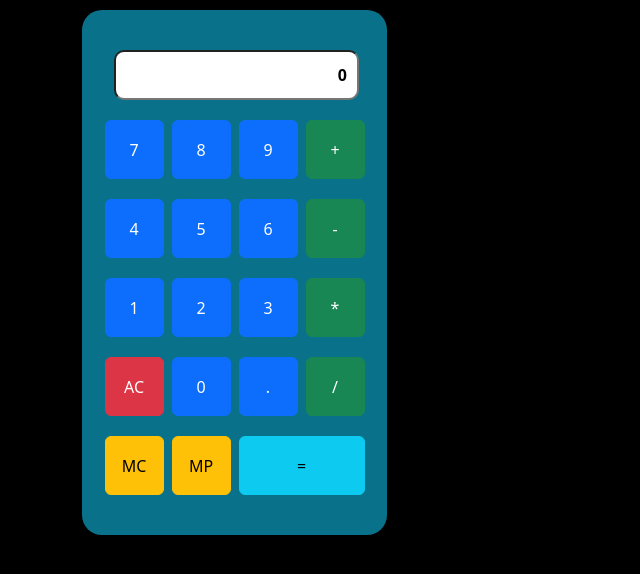
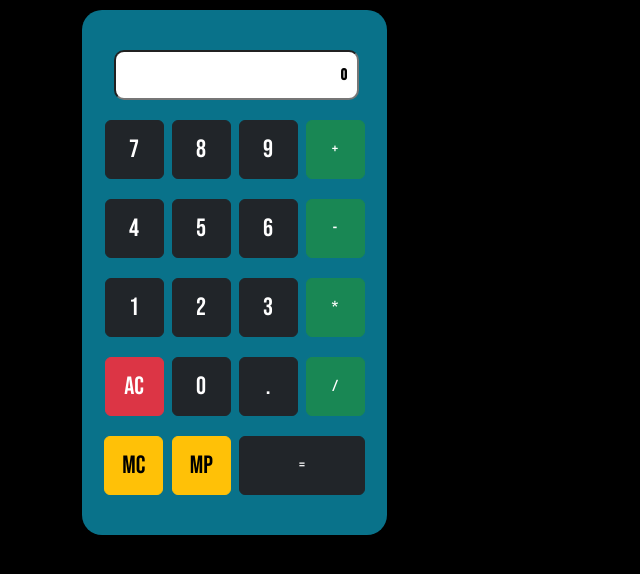
Before and after one commit to MReiss97/JS-Calculator, a plain HTML site: page index.html in a window 1280 px wide. Shown: the whole page, without its empty margins (0-640 px from the left). Drawn offline with nearby package versions, Linux system fonts and the light colour scheme.

Commit message:
Customized CSS

```diff
--- a/index.html
+++ b/index.html
@@ -11,6 +11,10 @@
     <link href="https://cdn.jsdelivr.net/npm/bootstrap@5.3.2/dist/css/bootstrap.min.css" rel="stylesheet"
         crossorigin="anonymous" />
         <link href="style.css" rel="stylesheet" />
+        <link rel="preconnect" href="https://fonts.googleapis.com">
+<link rel="preconnect" href="https://fonts.gstatic.com" crossorigin>
+<link href="https://fonts.googleapis.com/css2?family=Bebas+Neue&display=swap" rel="stylesheet">
+
 </head>
 
 <body>
@@ -22,34 +26,34 @@
                 </form>
             </div>
             <div class="row justify-content-center">
-                <button type="button" class="btn btn-primary numBut" onclick="numButPress(7)">7</button>
-                <button type="button" class="btn btn-primary numBut" onclick="numButPress(8)">8</button>
-                <button type="button" class="btn btn-primary numBut" onclick="numButPress(9)">9</button>
+                <button type="button" class="btn btn-dark numBut" onclick="numButPress(7)">7</button>
+                <button type="button" class="btn btn-dark numBut" onclick="numButPress(8)">8</button>
+                <button type="button" class="btn btn-dark numBut" onclick="numButPress(9)">9</button>
                 <button type="button" class="btn btn-success mathBut" onclick="mathButPress('+')">+</button>
             </div>
             <div class="row justify-content-center">
-                <button type="button" class="btn btn-primary numBut" onclick="numButPress(4)">4</button>
-                <button type="button" class="btn btn-primary numBut" onclick="numButPress(5)">5</button>
-                <button type="button" class="btn btn-primary numBut" onclick="numButPress(6)">6</button>
+                <button type="button" class="btn btn-dark numBut" onclick="numButPress(4)">4</button>
+                <button type="button" class="btn btn-dark numBut" onclick="numButPress(5)">5</button>
+                <button type="button" class="btn btn-dark numBut" onclick="numButPress(6)">6</button>
                 <button type="button" class="btn btn-success mathBut" onclick="mathButPress('-')">-</button>
             </div>
             <div class="row justify-content-center">
-                <button type="button" class="btn btn-primary numBut" onclick="numButPress(1)">1</button>
-                <button type="button" class="btn btn-primary numBut" onclick="numButPress(2)">2</button>
-                <button type="button" class="btn btn-primary numBut" onclick="numButPress(3)">3</button>
+                <button type="button" class="btn btn-dark numBut" onclick="numButPress(1)">1</button>
+                <button type="button" class="btn btn-dark numBut" onclick="numButPress(2)">2</button>
+                <button type="button" class="btn btn-dark numBut" onclick="numButPress(3)">3</button>
                 <button type="button" class="btn btn-success mathBut" onclick="mathButPress('*')">*</button>
             </div>
             <div class="row justify-content-center">
                 <button type="button" class="btn btn-danger numBut" onclick="numButPress()">AC</button>
-                <button type="button" class="btn btn-primary numBut" onclick="numButPress(0)">0</button>
-                <button type="button" class="btn btn-primary numBut" onclick="numButPress('.')">.</button>
+                <button type="button" class="btn btn-dark numBut" onclick="numButPress(0)">0</button>
+                <button type="button" class="btn btn-dark numBut" onclick="numButPress('.')">.</button>
                 <button type="button" class="btn btn-success mathBut" onclick="mathButPress('/')">/</button>
 
             </div>
             <div class="row justify-content-center">
-                <button type="button" class="btn btn-warning numBut" onclick="copyButPress()">MC</button>
-                <button type="button" class="btn btn-warning numBut" onclick="pasteButPress(0)">MP</button>
-                <button type="button" class="btn btn-info equalBut" onclick="equalButPress('=')">=</button>
+                <button type="button" class="btn btn-warning numBut mx-auto" onclick="copyButPress()">MC</button>
+                <button type="button" class="btn btn-warning numBut mx-auto" onclick="pasteButPress(0)">MP</button>
+                <button type="button" class="btn btn-dark equalBut" onclick="equalButPress('=')">=</button>
             </div>
         </div>
     </div>
--- a/style.css
+++ b/style.css
@@ -23,6 +23,8 @@ body {
     padding: 30px;
     margin-top: 10px;
     margin-bottom: 10px;
+    font-family: 'Bebas Neue', sans-serif;
+    font-size: 20px;
 }
 
 .numBut{
@@ -30,6 +32,7 @@ body {
     Width: 59px;
     margin: 10px 4px;
     border: one !important;
+    font-size: 25px;
 }
 
 .mathBut{
```
